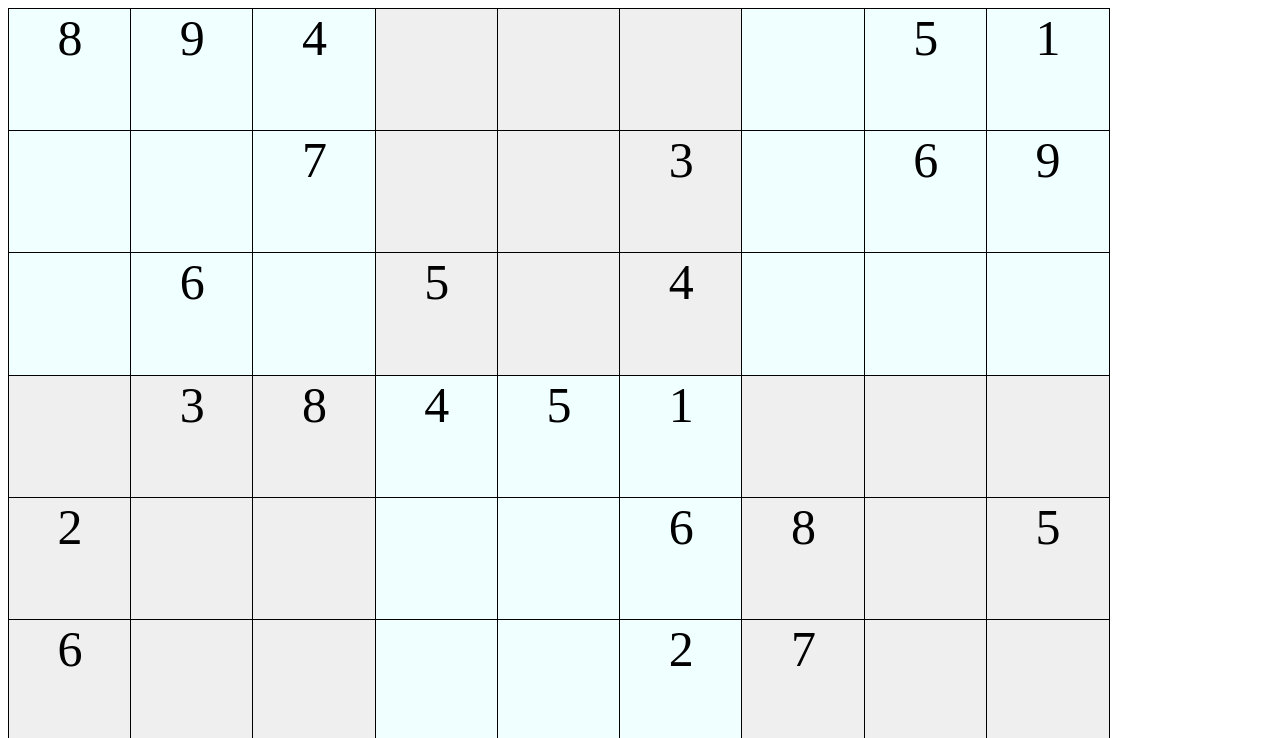
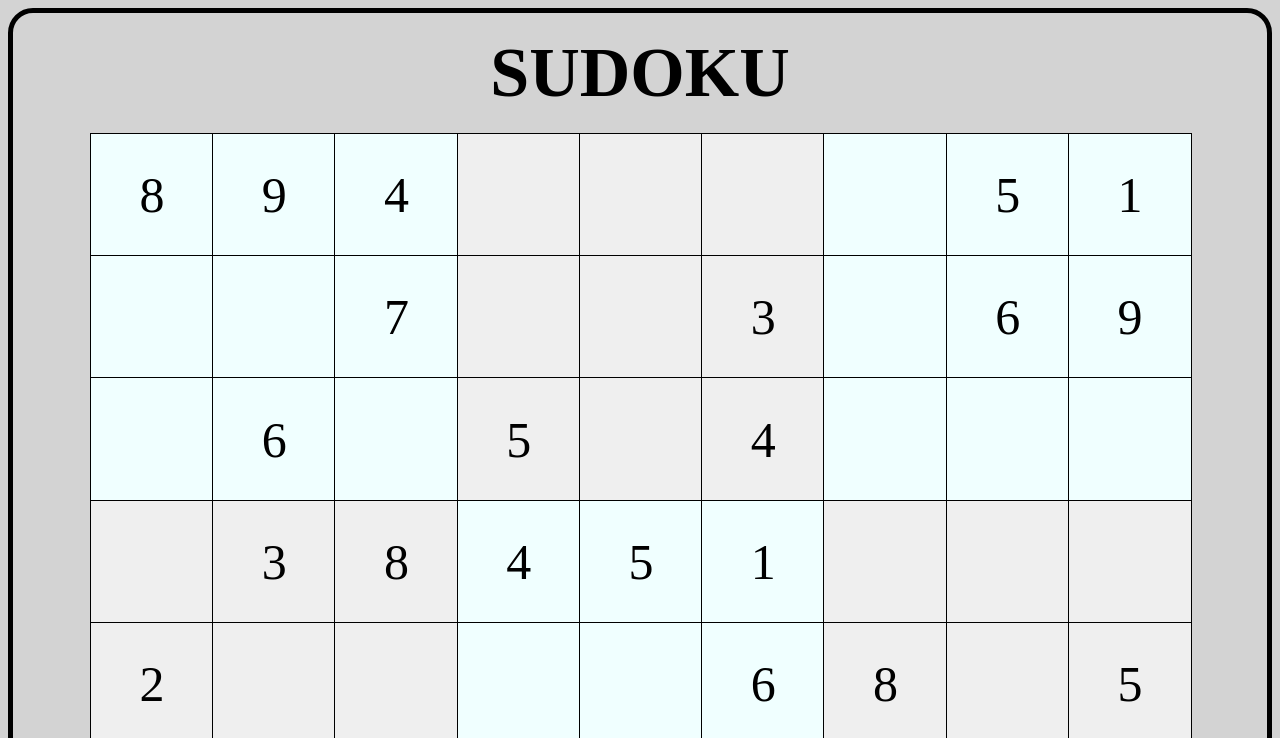
Before and after one commit to hzhec/Project-1-Sudoku, a plain HTML site: page index.html in a window 1280 px wide. Shown: the top 738 px of the page. Drawn offline with Linux system fonts and the light colour scheme.

Commit message:
Added header and styles

```diff
--- a/index.html
+++ b/index.html
@@ -10,7 +10,7 @@
 	</head>
 	<body>
 		<div class="container">
-			<header></header>
+			<header>SUDOKU</header>
 			<div class="game-box"></div>
 			<div class="number-box"></div>
 			<div class="button-box"></div>
--- a/styles.css
+++ b/styles.css
@@ -1,3 +1,22 @@
+body {
+	background-color: lightgray;
+}
+
+.container {
+	display: flex;
+	flex-direction: column;
+	align-items: center;
+	border: 5px solid black;
+	border-radius: 25px;
+}
+header {
+	width: 100%;
+	font-size: 70px;
+	font-weight: bold;
+	text-align: center;
+	margin: 20px auto;
+}
+
 .game-box {
 	width: 1100px;
 	height: 1100px;
@@ -7,11 +26,13 @@
 }
 
 .square {
+	display: flex;
 	width: 100%;
 	height: 100%;
 	border: 1px solid black;
 	font-size: 50px;
-	text-align: center;
+	justify-content: center;
+	align-items: center;
 }
 
 .odd-box {
```
